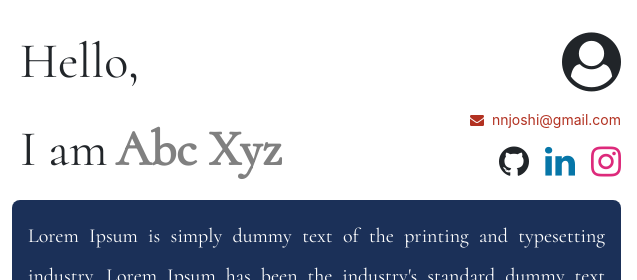
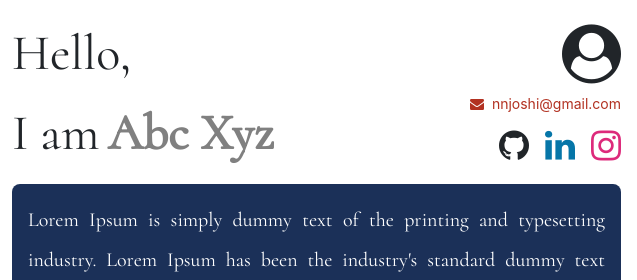
Before and after one commit to ron9817/ASK-portal-e-portfolio-design, a website: page index.html in a window 1280 px wide. Shown: the top 280 px of the page, 643-1280 px from the left. Drawn offline with nearby package versions, Linux system fonts and the light colour scheme; a web font is replaced by a local one.

Commit message:
alligned hometab content properly

```diff
--- a/index.html
+++ b/index.html
@@ -32,13 +32,13 @@
             <div class="col w-50 background-image"></div>
             <div class="col w-50 p-3 content">
                 <div class="d-flex justify-content-between">
-                    <div class="header p-2 d-flex flex-wrap align-content-center">Hello,</div>
+                    <div class="header d-flex flex-wrap align-content-center">Hello,</div>
                     <div class="fs-59 d-flex flex-wrap align-content-center">
                         <i class="fa fa-user-circle"></i>
                     </div>
                 </div>
                 <div class="d-flex justify-content-between">
-                    <div class="d-flex flex-wrap align-content-center"><span class="header mx-2">I am</span> <span class="name">Abc Xyz</span></div>
+                    <div class="d-flex flex-wrap align-content-center"><span class="header">I am </span> <span class="name ml-2">Abc Xyz</span></div>
                     <div class="align-self-center">
                         <!--<div class="d-flex flex-wrap align-content-end">-->
                             <div class="pointer" title="E-mail"><span><i class="fa fa-envelope mx-2 fs-14"></i></span><span class="fs-14 mail-color">nnjoshi@gmail.com</span></div>
```
